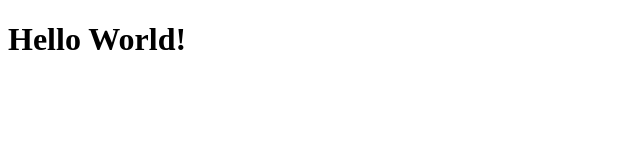
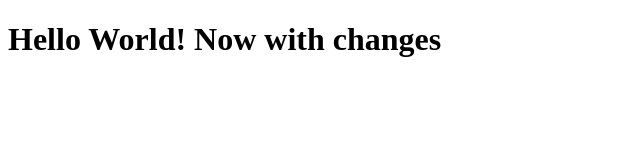
Before and after one commit to hb222ni/test, a plain HTML site: page index.html in a window 1280 px wide. Shown: the whole page, without its empty margins (0-640 px from the left). Drawn offline with Linux system fonts and the light colour scheme.

Commit message:
added index.html again

```diff
--- a/index.html
+++ b/index.html
@@ -4,6 +4,6 @@
     <title>Title</title>
   </head>
   <body>
-    <h1>Hello World!</h1>
+    <h1>Hello World! Now with changes</h1>
   </body>
 </html>
```
